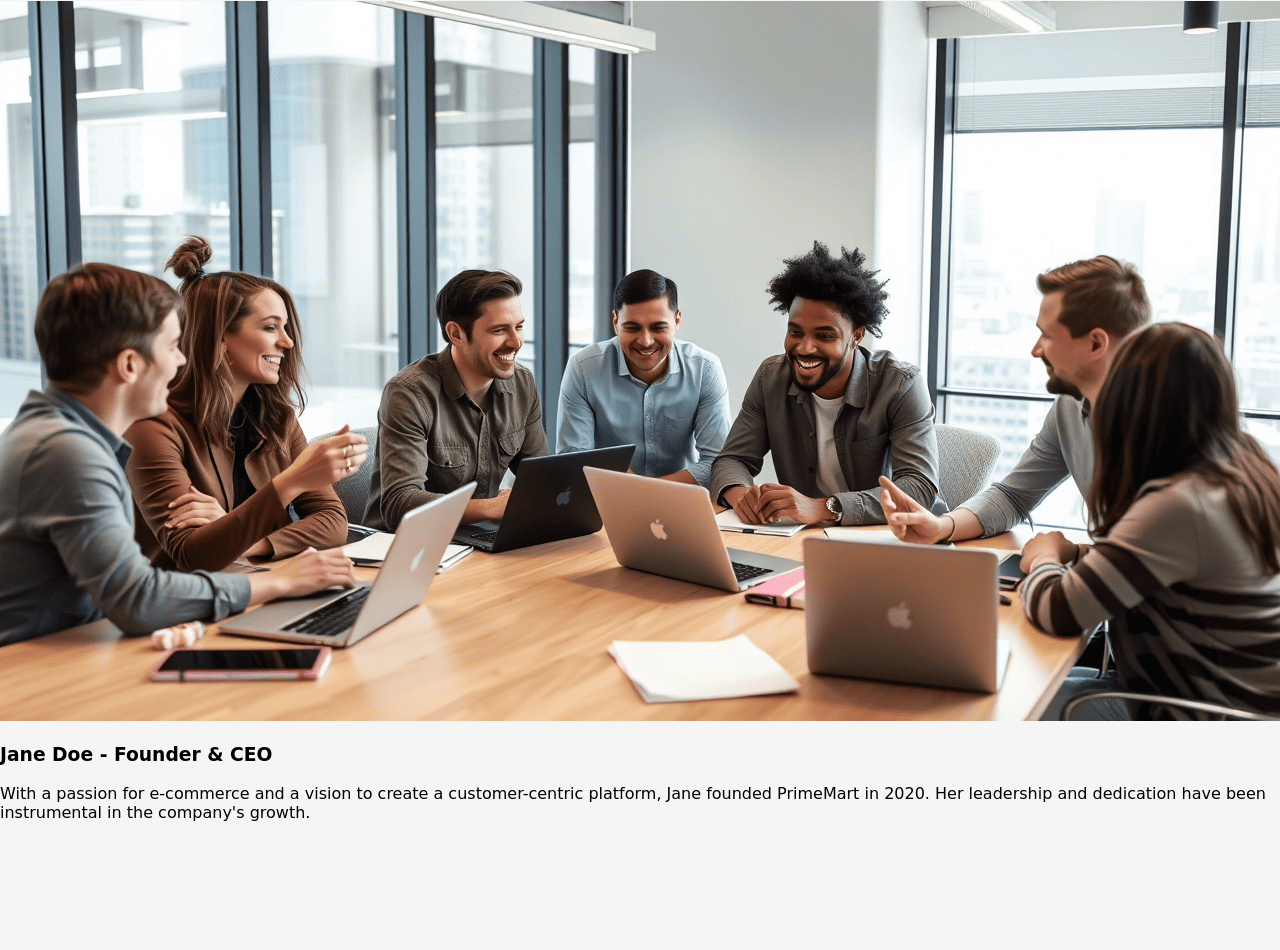
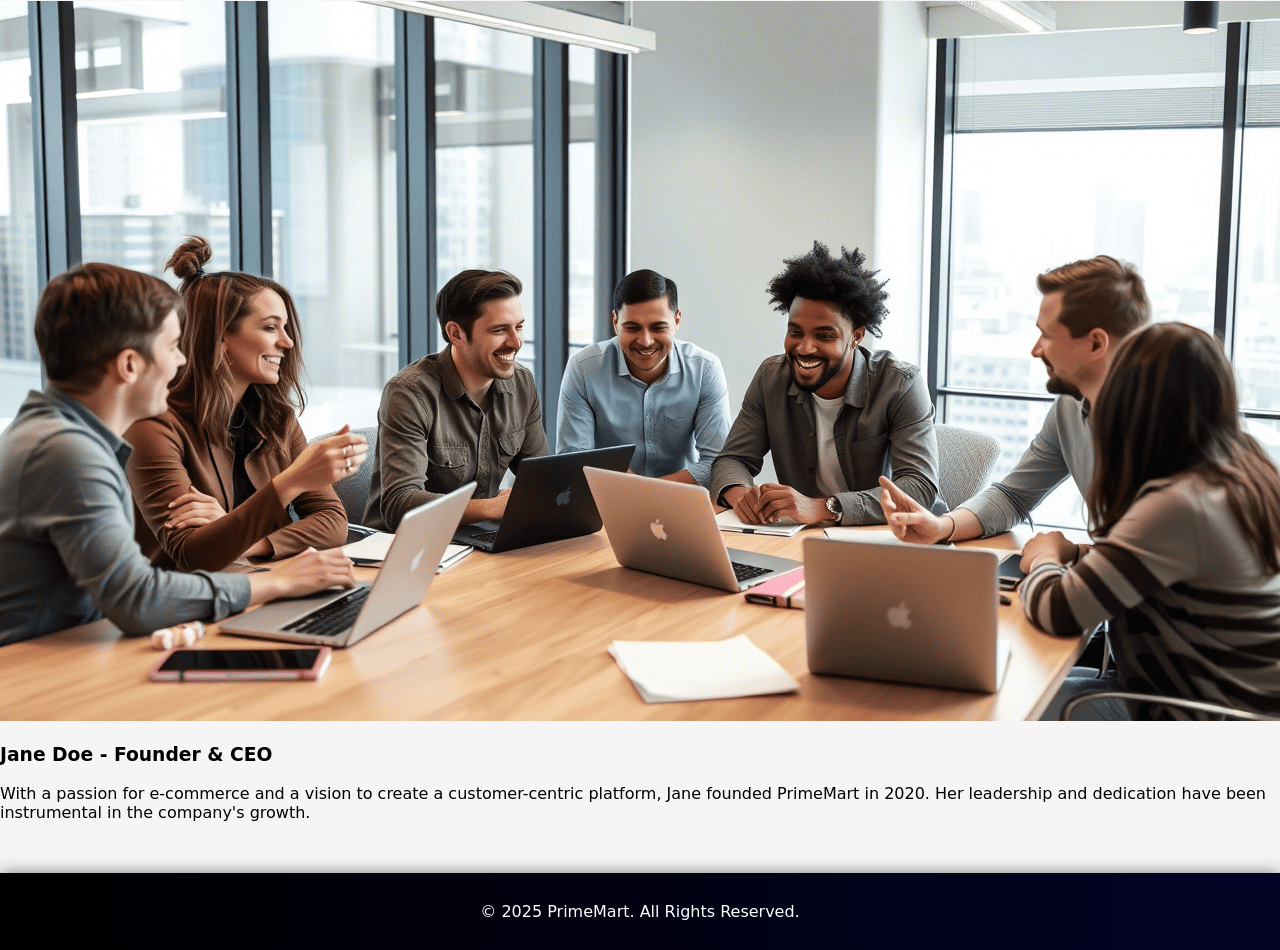
Before and after one commit to Marvelsmart/my-website, a plain HTML site: page Frontend/HTML/About.html in a window 1280 px wide. Shown: the part 585-1535 px from the top of the page. Before the commit the page ends 1423 px from the top, so only its background shows below. Drawn offline with Linux system fonts and the light colour scheme.

Commit message:
updated HTML and CSS

```diff
--- a/Frontend/CSS/index.css
+++ b/Frontend/CSS/index.css
@@ -110,7 +110,7 @@ nav {
     transform: scale(1.05);
 }
 
-.footer {
+footer {
     text-align: center;
     padding: 1%;
     background: linear-gradient(to right, #000, #020225);
--- a/Frontend/HTML/About.html
+++ b/Frontend/HTML/About.html
@@ -33,6 +33,9 @@
             <p>With a passion for e-commerce and a vision to create a customer-centric platform, Jane founded PrimeMart in 2020. Her leadership and dedication have been instrumental in the company's growth.</p>
         </div>
     </section>
+    <footer>
+    <p>&copy; 2025 PrimeMart. All Rights Reserved.</p>
+  </footer>
   <button id="backToTop">^</button>
     <script src="../Js/java.js"></script>
 </body>
```
Also changed, not shown: Frontend/HTML/Contact.html (+3 -0 lines), Frontend/HTML/Table.html (+3 -0 lines), index.html (+1 -1 lines).
